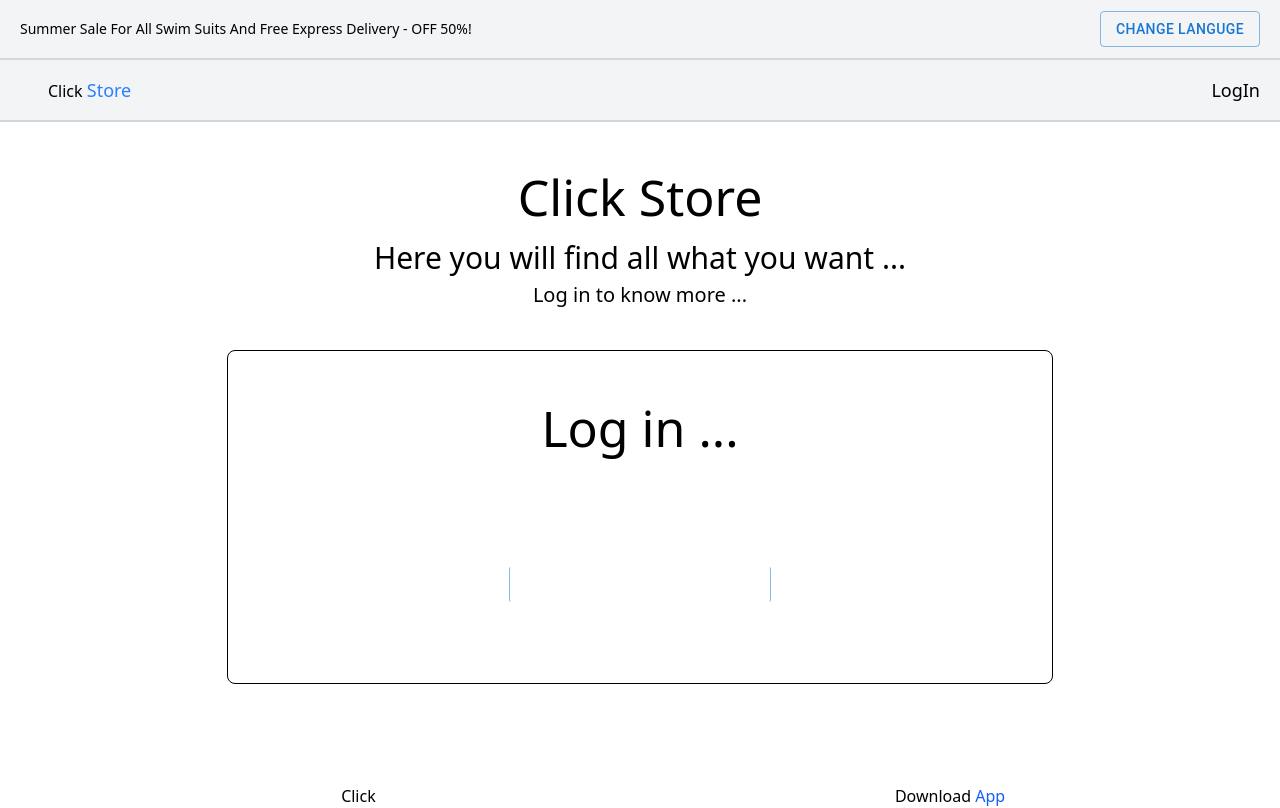
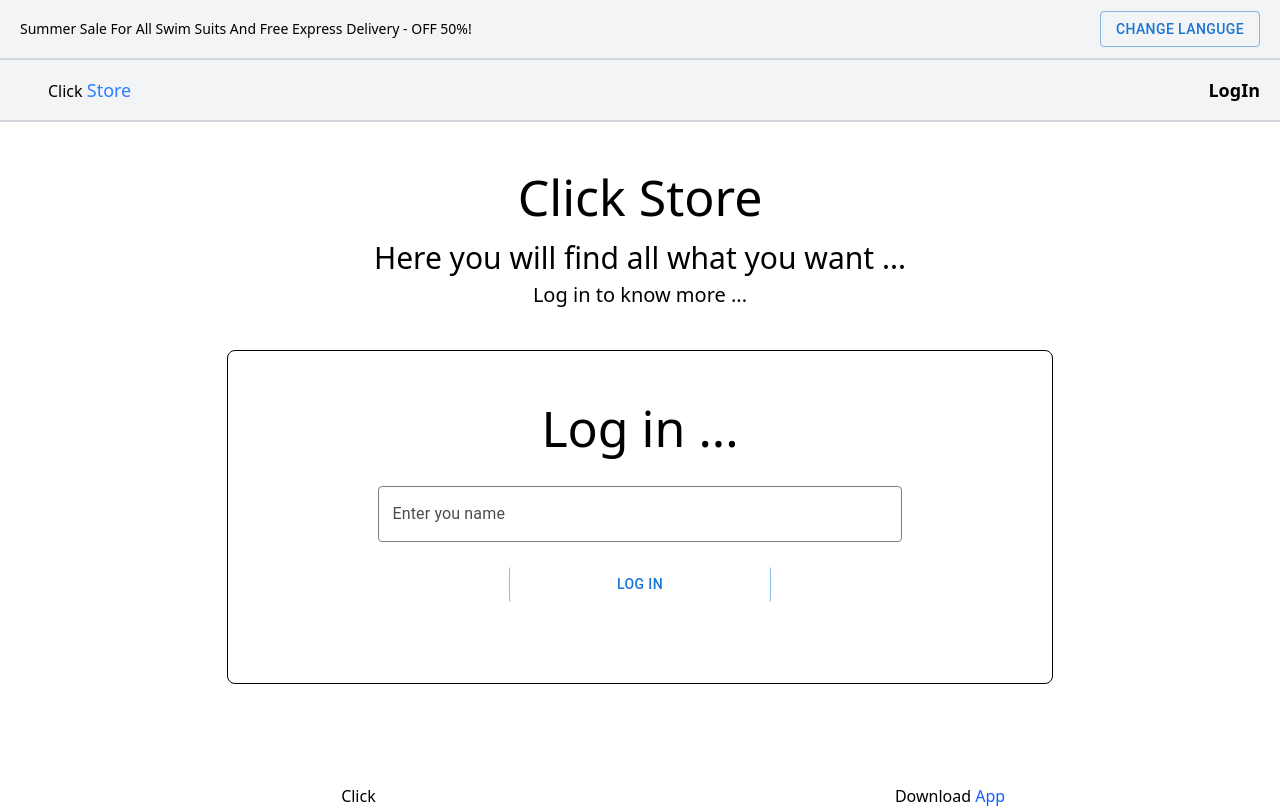
Before and after one commit to Walid-Othman/Click-Store, a React (Vite) app: page / in a window 1280 px wide. Shown: the top 808 px of the page. Built offline with nearby package versions, Linux system fonts and the light colour scheme; some icons are missing.

Commit message:
fixed some UI bugs in light mode and dark mode

```diff
--- a/src/components/Input.tsx
+++ b/src/components/Input.tsx
@@ -1,16 +1,16 @@
 import { TextField } from "@mui/material";
 import { v4 as uuidv4 } from 'uuid';
 import type { InputType } from "../types/type";
-import { forwardRef } from "react"; // 1. استيراد forwardRef
+import { forwardRef, useMemo } from "react";
 
-// 2. تغليف المكون بـ forwardRef
 const Input = forwardRef<HTMLInputElement, InputType>(
   ({ type, value, onChange, label, className }, ref) => {
+    const inputId = useMemo(() => uuidv4(), []);
+
     return (
       <TextField
-        // 3. تمرير الـ ref لخاصية inputRef الخاصة بـ MUI
         inputRef={ref}
-        id={uuidv4()}
+        id={inputId}
         label={label}
         value={value}
         onChange={onChange}
@@ -18,22 +18,29 @@ const Input = forwardRef<HTMLInputElement, InputType>(
         className={className}
         InputLabelProps={{
           sx: {
-            color: "white",
-            "&.Mui-focused": { color: "#2196f3" },
-            "&.MuiFormLabel-filled": { color: "#2196f3" },
+            // "inherit" تعني خذ لون النص المحيط بك (سواء أبيض في الدارك أو أسود في اللايت)
+            color: "inherit",
+            opacity: 0.7, // جعل الليبل أخف قليلاً لتمييزه
+            "&.Mui-focused": { color: "#2196f3", opacity: 1 },
+            "&.MuiFormLabel-filled": { color: "#2196f3", opacity: 1 },
           },
         }}
         InputProps={{
           sx: {
-            color: "white",
+            // القيمة "currentColor" تضمن أن النص سيأخذ لون الخط المستخدم في الصفحة حالياً
+            color: "inherit",
             "& .MuiOutlinedInput-notchedOutline": {
-              borderColor: "white",
+              // جعل الإطار يظهر بلون النص ولكن بشفافية ليكون شكله ناعم
+              borderColor: "currentColor",
+              opacity: 0.5,
             },
             "&:hover .MuiOutlinedInput-notchedOutline": {
-              borderColor: "#90caf9",
+              borderColor: "#2196f3",
+              opacity: 1,
             },
             "&.Mui-focused .MuiOutlinedInput-notchedOutline": {
               borderColor: "#2196f3",
+              opacity: 1,
             },
           },
         }}
--- a/src/components/Navbar.tsx
+++ b/src/components/Navbar.tsx
@@ -64,7 +64,7 @@ function handelLogOut(){
     <Badge className="absolute -top-4" color="error" badgeContent={Cart.length} showZero> </Badge>
 
  </div>:''}
-        {islogin?<button onClick={handelLogOut}  className="hover:bg-red-400 bg-red-500 !p-2 transition-all rounded-lg" >LogOut</button>:<Link  className="hover:text-blue-500 transition-all" to={'/'}>LogIn</Link>}
+        {islogin?<button onClick={handelLogOut}  className="hover:bg-red-600 bg-red-700 !p-2 transition-all rounded-lg cursor-pointer text-white" >LogOut</button>:<Link  className="hover:text-blue-500 cursor-pointer transition-all font-semibold" to={'/'}>LogIn</Link>}
         {/* <Link  className="hover:text-blue-500 transition-all" to={'/Sign Up'}>SuinUp</Link> */}
         {/* cart */}
 
--- a/src/pages/Home.tsx
+++ b/src/pages/Home.tsx
@@ -48,7 +48,7 @@ function Home (){
     <h1 className="text-[50px] text-center">Log in ...</h1>
         <Input ref={inputRef}  className='w-full sm:w-2/3 !mx-auto' value={name} onChange={((e)=>setname(e.target.value))} label="Enter you name"/>
         <p className="text-red-400 text-sm w-full !-mt-4 sm:w-2/3 !mx-auto">{errorMessage}</p>
-        <Button className='w-2/3 sm:w-1/3 !mx-auto !text-white'sx={{borderBlockColor:'white'}} type="submit" variant="outlined">Log In</Button>
+        <Button className='w-2/3 sm:w-1/3 !mx-auto !dark:text-white'sx={{borderBlockColor:'white'}} type="submit" variant="outlined">Log In</Button>
     </form>}
 </div>
     )
--- a/src/pages/ProductDetails.tsx
+++ b/src/pages/ProductDetails.tsx
@@ -69,8 +69,8 @@ return(
         <h1>{prod?.title}</h1>
         <p>{prod?.xldes}</p>
         <div className="flex flex-row gap-x-2.5">
-        <Button className=" w-2/3 !-mb-30 !mx-auto sm:w-1/3 !my-10 !text-white" onClick={()=>{AddToCar()}} variant="outlined">Add to cart</Button>
-        {prod.inCart===true &&<Button className=" w-2/3 !-mb-30 !mx-auto sm:w-1/3 !my-10 !text-white border-red-500"  onClick={()=>{RemoveFromCar()}} variant="outlined">Remove</Button>}
+        <Button className=" w-2/3 !-mb-30 !mx-auto sm:w-1/3 !my-10 !dark:text-white" onClick={()=>{AddToCar()}} variant="outlined">Add to cart</Button>
+        {prod.inCart===true &&<Button className=" w-2/3 !-mb-30 !mx-auto sm:w-1/3 !my-10 !dark:text-white border-red-500"  onClick={()=>{RemoveFromCar()}} variant="outlined">Remove</Button>}
         </div>
         </div>
     </div>
```
